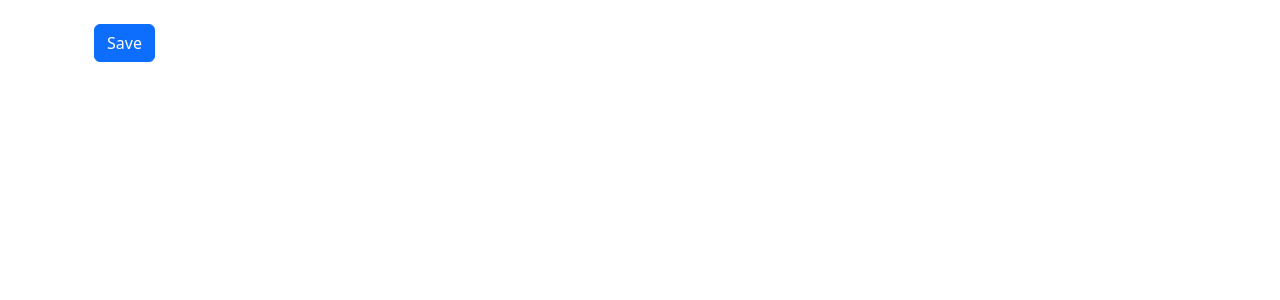
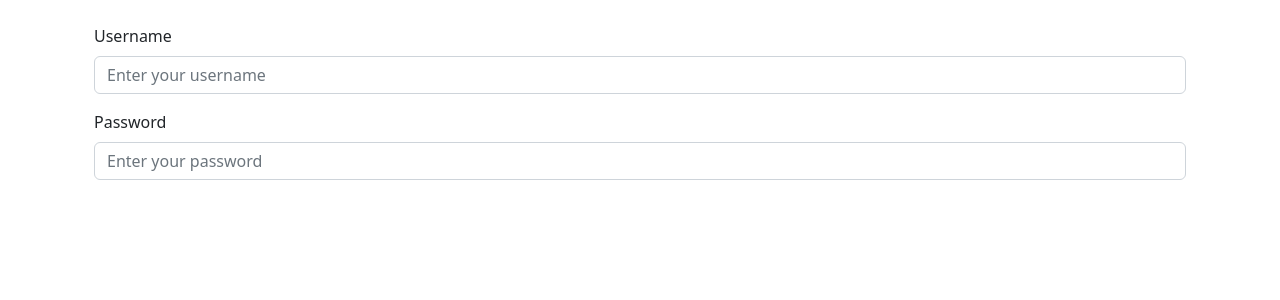
Before and after one commit to afolabiopakunle/angular-reactive-forms-v1, an Angular app: page / in a window 1280 px wide. Shown: the top 300 px of the page. Built offline with nearby package versions, Linux system fonts and the light colour scheme.

Commit message:
sign-up form added

```diff
--- a/src/app/app.component.html
+++ b/src/app/app.component.html
@@ -1,3 +1,3 @@
 <div class="container p-4">
-<button class="btn btn-primary">Save</button>
+  <app-sign-up-form></app-sign-up-form>
 </div>
--- a/src/app/app.module.ts
+++ b/src/app/app.module.ts
@@ -3,10 +3,11 @@ import { BrowserModule } from '@angular/platform-browser';
 import { FormsModule } from '@angular/forms';
 
 import { AppComponent } from './app.component';
+import { SignUpFormComponent } from './sign-up-form/sign-up-form.component';
 
 @NgModule({
   imports:      [ BrowserModule, FormsModule ],
-  declarations: [ AppComponent ],
+  declarations: [ AppComponent, SignUpFormComponent ],
   bootstrap:    [ AppComponent ]
 })
 export class AppModule { }
--- /dev/null
+++ b/src/app/sign-up-form/sign-up-form.component.css
@@ -0,0 +1,3 @@
+label {
+  cursor: pointer;
+}
--- /dev/null
+++ b/src/app/sign-up-form/sign-up-form.component.html
@@ -0,0 +1,18 @@
+<div class="mb-3">
+  <label for="username" class="form-label">Username</label>
+  <input
+    type="text"
+    class="form-control"
+    id="username"
+    placeholder="Enter your username"
+  />
+</div>
+<div class="mb-3">
+<label for="password" class="form-label">Password</label>
+<input
+  type="password"
+  class="form-control"
+  id="password"
+  placeholder="Enter your password"
+/>
+</div>
--- /dev/null
+++ b/src/app/sign-up-form/sign-up-form.component.ts
@@ -0,0 +1,15 @@
+import { Component, OnInit } from '@angular/core';
+
+@Component({
+  selector: 'app-sign-up-form',
+  templateUrl: './sign-up-form.component.html',
+  styleUrls: ['./sign-up-form.component.css']
+})
+export class SignUpFormComponent implements OnInit {
+
+  constructor() { }
+
+  ngOnInit() {
+  }
+
+}
```
